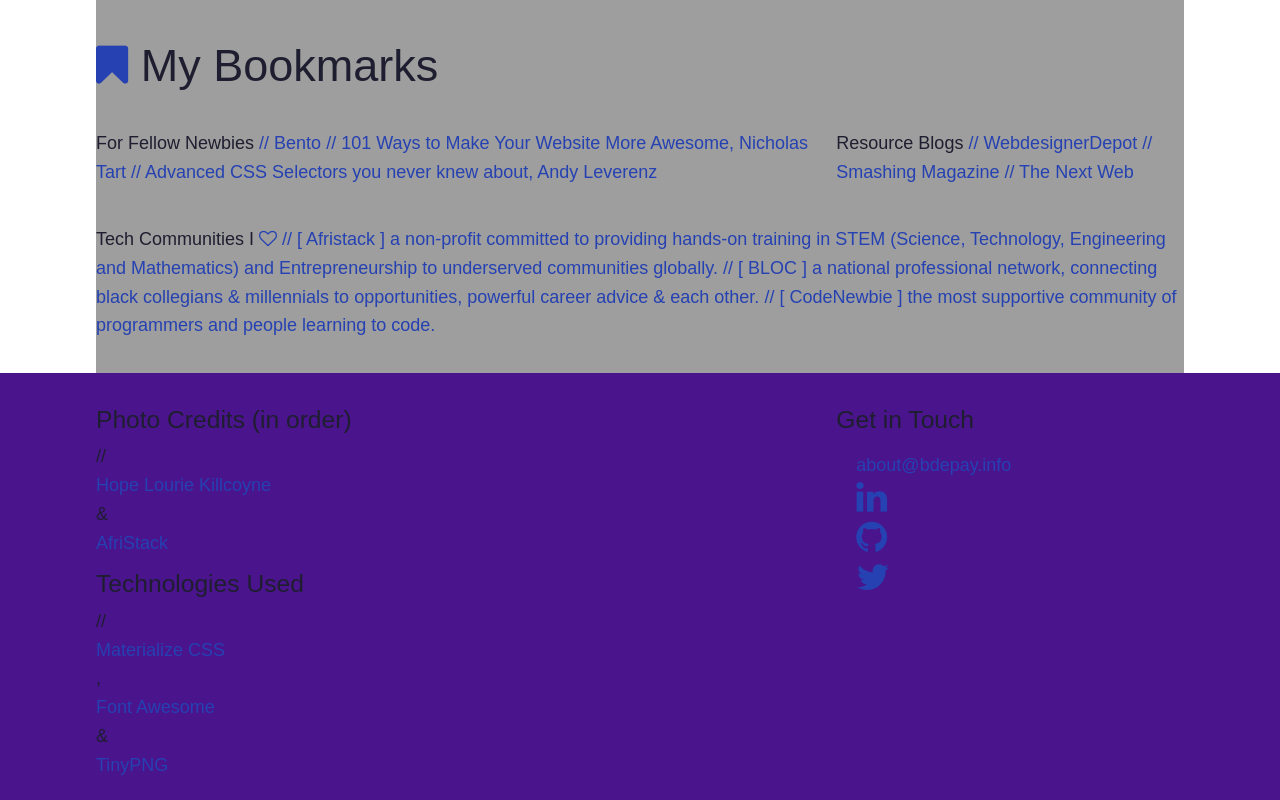
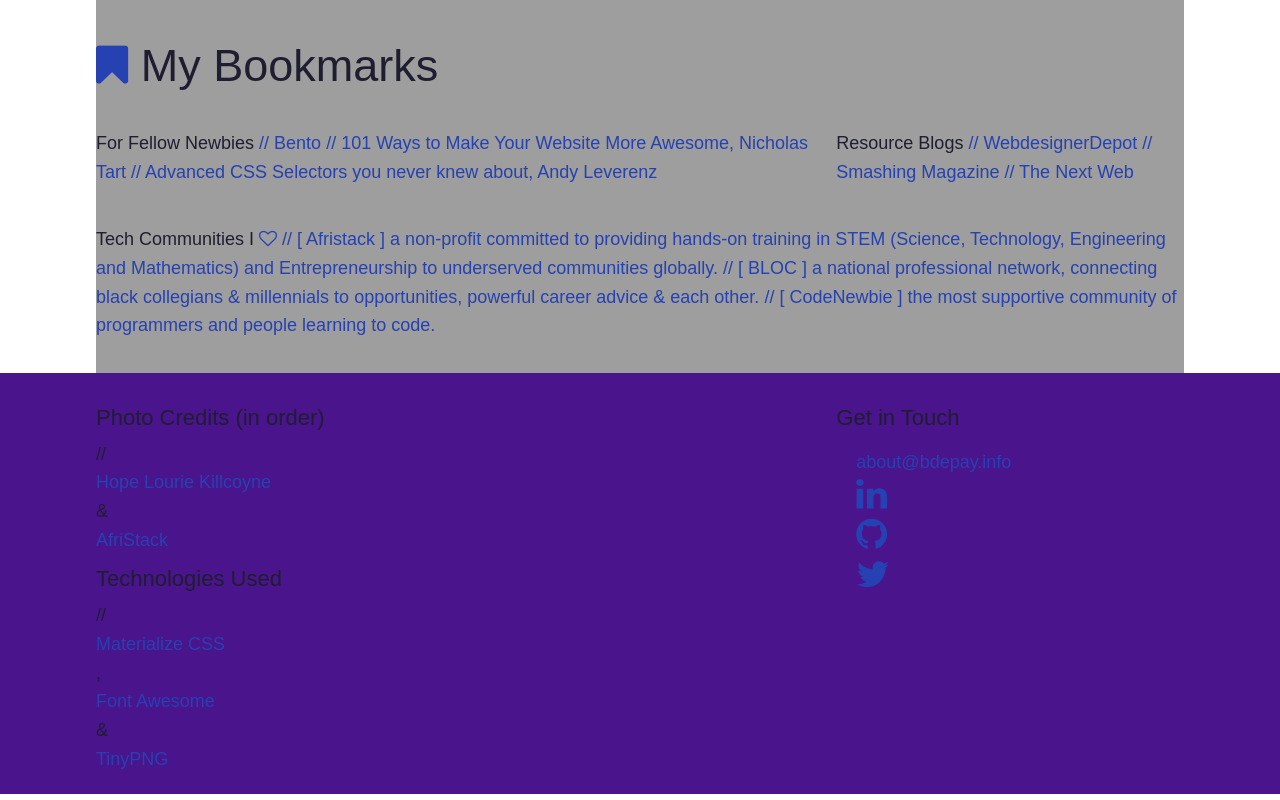
Before and after one commit to bdep90/bdep90.github.io, a plain HTML site: page files/index-original.html in a window 1280 px wide. Shown: the part 2272-3072 px from the top of the page. Drawn offline with nearby package versions, Linux system fonts and the light colour scheme; files that its build step writes are made by us from their sources; files whose address does not match are found by name.

Commit message:
extending header class styles

```diff
--- a/css/style.css
+++ b/css/style.css
@@ -45,6 +45,16 @@
 
 h4, .h4 {
 	font-size: 31px;
+	line-height: 1.1;
+}
+
+h5, .h5 {
+	font-size: 26px;
+	line-height: 1.1;
+}
+
+h5, .h6 {
+	font-size: 22px;
 	line-height: 1.1;
 }
 
```
